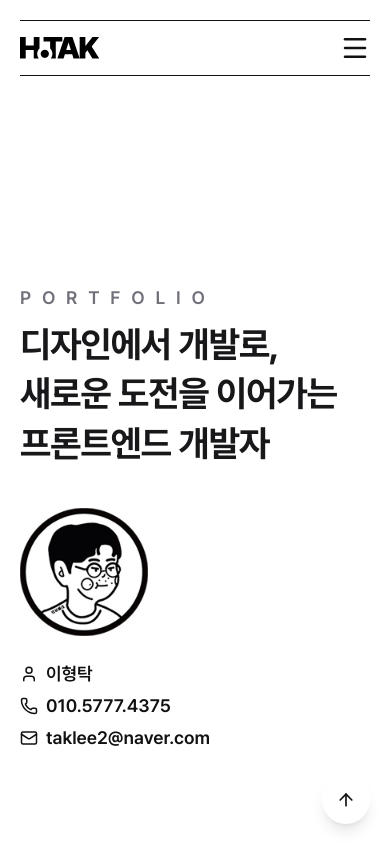
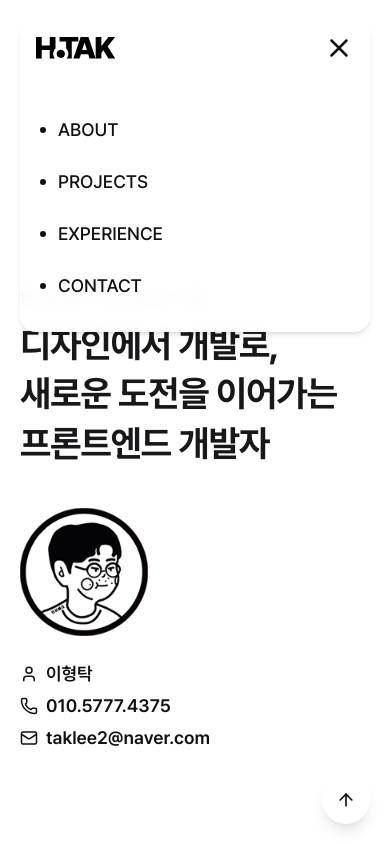
Before and after one commit to htak0601/htak-portfolio, a Next.js app: page / in a window 390 px wide. Both pictures are taken after a click on the button 355 px from the left and 48 px from the top of the page. Shown: the top 844 px of the page. Built offline with nearby package versions, Linux system fonts and the light colour scheme.

Commit message:
feat: 모바일 네비게이션 메뉴 기능 구현

```diff
--- a/src/app/components/NavBar.tsx
+++ b/src/app/components/NavBar.tsx
@@ -1,11 +1,19 @@
+"use client"
+
 import Image from "next/image"
-import { Menu } from "lucide-react"
+import { Menu, X } from "lucide-react"
 import Link from "next/link"
+import { useState } from "react"
 
 export default function Navbar() {
+  const [isOpen, setIsOpen] = useState(false)
+
   return (
     <header className="fixed top-5 right-0 left-0 z-50">
-      <div className="mx-5 flex h-14 items-center justify-between border-y bg-white/60 backdrop-blur md:mx-10 md:h-20">
+      <div
+        className={`mx-5 overflow-hidden bg-white/90 backdrop-blur transition-[border-radius,box-shadow] duration-300 md:mx-10 ${isOpen ? "rounded-2xl shadow-md" : "border-y"} `}
+      >
+        <div className="flex h-14 items-center justify-between px-4 md:h-20">
           <h1>
             <Link href="/" className="block w-20 md:w-24">
               <Image
@@ -18,31 +26,95 @@ export default function Navbar() {
             </Link>
           </h1>
 
-        {/* PC 메뉴 버튼 */}
+          {/* PC 메뉴 */}
           <nav className="hidden md:block">
             <ul className="text-md flex items-center gap-8 font-medium">
               <li>
-              <Link href="#about">ABOUT</Link>
+                <Link href="#about" className="transition-opacity hover:opacity-60">
+                  ABOUT
+                </Link>
               </li>
 
               <li>
-              <Link href="#projects">PROJECTS</Link>
+                <Link href="#projects" className="transition-opacity hover:opacity-60">
+                  PROJECTS
+                </Link>
               </li>
 
               <li>
-              <Link href="#experience">EXPERIENCE</Link>
+                <Link href="#experience" className="transition-opacity hover:opacity-60">
+                  EXPERIENCE
+                </Link>
               </li>
 
               <li>
-              <Link href="#contact">CONTACT</Link>
+                <Link href="#contact" className="transition-opacity hover:opacity-60">
+                  CONTACT
+                </Link>
               </li>
             </ul>
           </nav>
 
           {/* 모바일 메뉴 버튼 */}
-        <button aria-label="open menu" className="flex items-center justify-center md:hidden">
-          <Menu size={30} />
+          <button
+            aria-label="toggle menu"
+            onClick={() => setIsOpen(!isOpen)}
+            className="cursor-pointer md:hidden"
+          >
+            {isOpen ? <X size={30} /> : <Menu size={30} />}
           </button>
+        </div>
+
+        {/* 모바일 메뉴 */}
+        {isOpen && (
+          <nav className="p-5 pt-10 md:hidden">
+            <ul className="flex flex-col gap-6 pb-3">
+              <li>
+                <Link
+                  href="#about"
+                  onClick={() => setIsOpen(false)}
+                  className="flex items-center gap-3 text-lg font-medium transition-opacity hover:opacity-60"
+                >
+                  <span className="h-1.5 w-1.5 rounded-full bg-black" />
+                  ABOUT
+                </Link>
+              </li>
+
+              <li>
+                <Link
+                  href="#projects"
+                  onClick={() => setIsOpen(false)}
+                  className="flex items-center gap-3 text-lg font-medium transition-opacity hover:opacity-60"
+                >
+                  <span className="h-1.5 w-1.5 rounded-full bg-black" />
+                  PROJECTS
+                </Link>
+              </li>
+
+              <li>
+                <Link
+                  href="#experience"
+                  onClick={() => setIsOpen(false)}
+                  className="flex items-center gap-3 text-lg font-medium transition-opacity hover:opacity-60"
+                >
+                  <span className="h-1.5 w-1.5 rounded-full bg-black" />
+                  EXPERIENCE
+                </Link>
+              </li>
+
+              <li>
+                <Link
+                  href="#contact"
+                  onClick={() => setIsOpen(false)}
+                  className="flex items-center gap-3 text-lg font-medium transition-opacity hover:opacity-60"
+                >
+                  <span className="h-1.5 w-1.5 rounded-full bg-black" />
+                  CONTACT
+                </Link>
+              </li>
+            </ul>
+          </nav>
+        )}
       </div>
     </header>
   )
```
Lines whose indentation alone changed are shown as unchanged.
